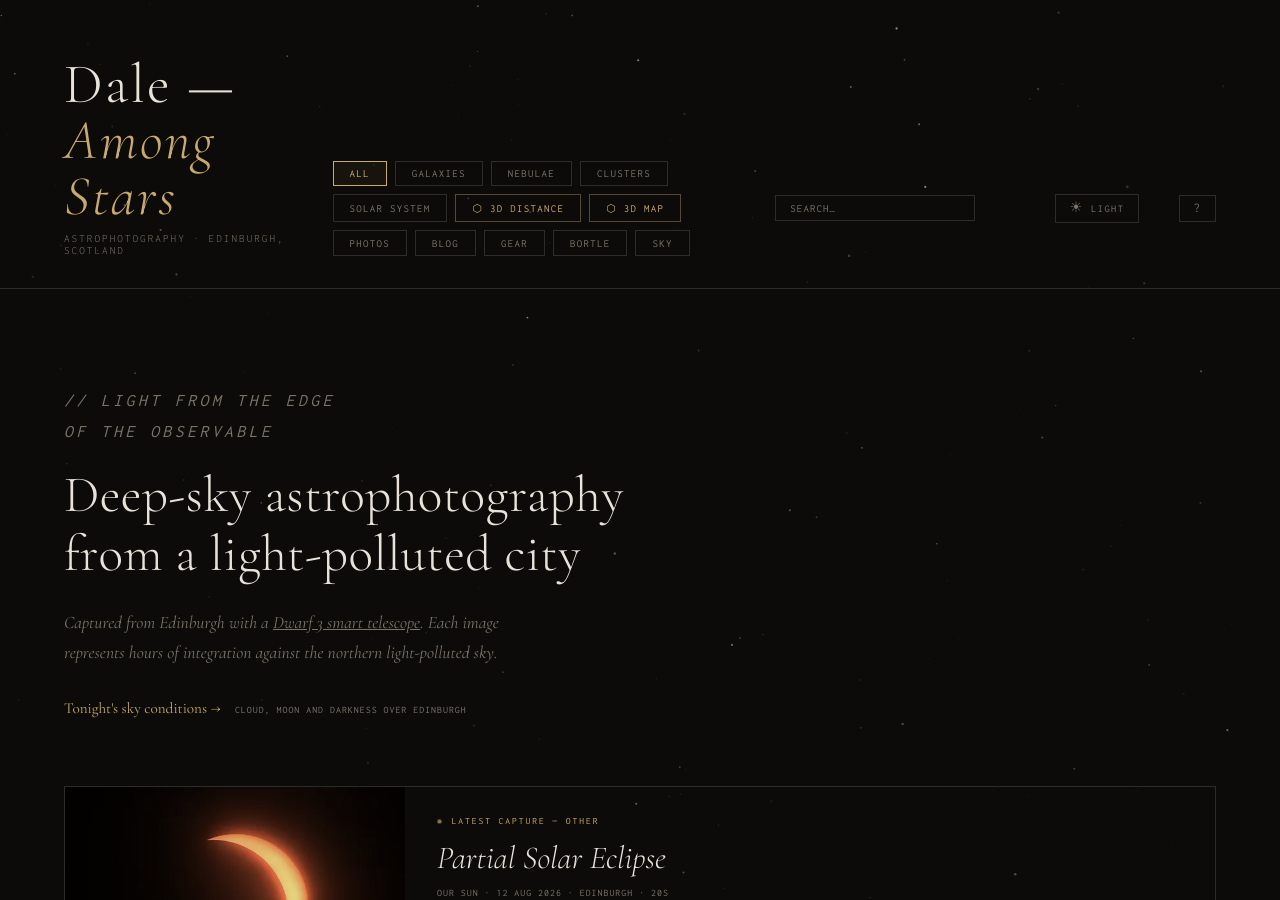
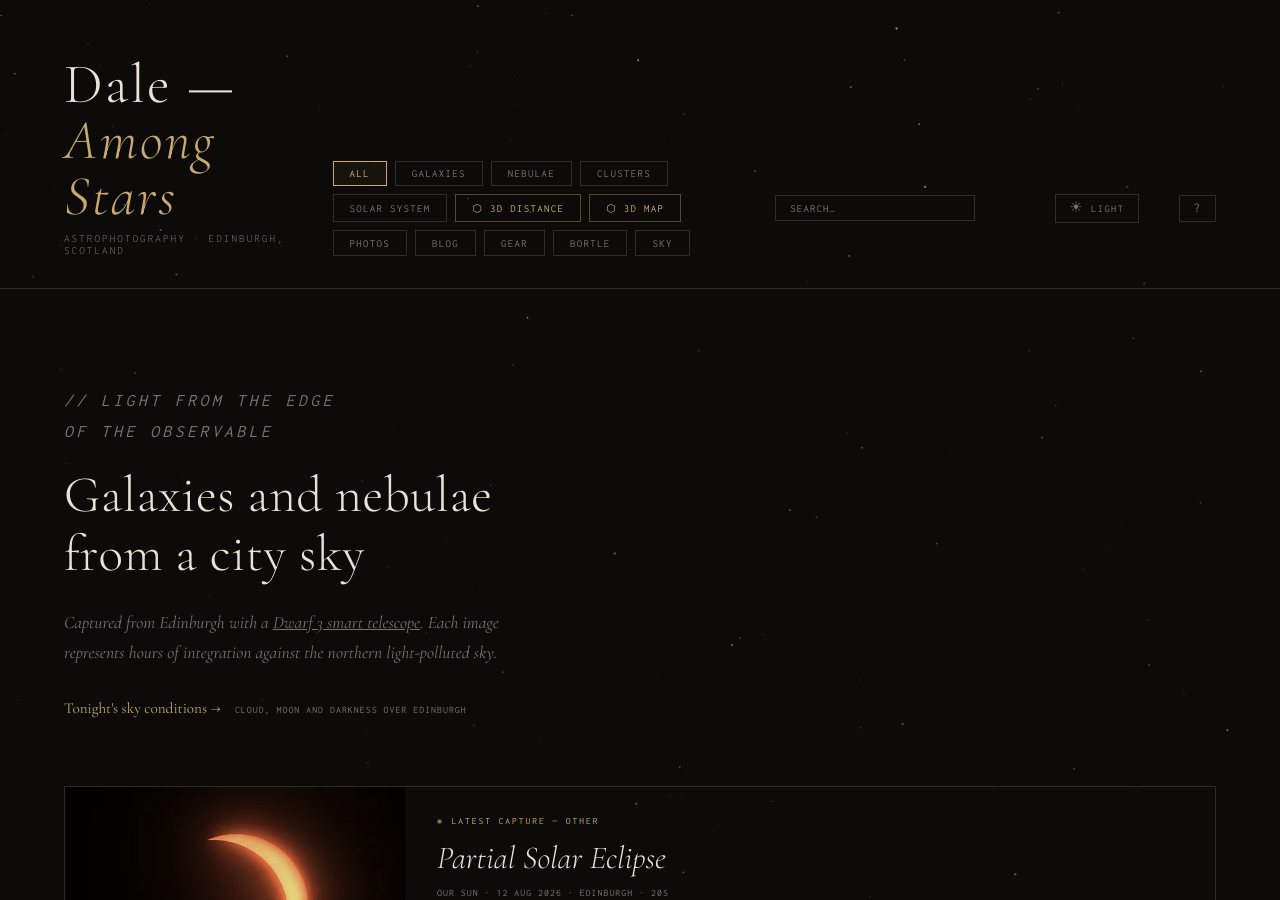
Before and after one commit to CMDRPhaedra/Astrophotography, a Jekyll site: the page index.html, which Jekyll copies as it is, in a window 1280 px wide and 900 px high. Built offline with Jekyll 4.4.1, drawn with Linux system fonts in a browser that asks for light colours.

Commit message:
Fit the hero heading to the column it renders in
'Deep-sky astrophotography' measures 650px in Cormorant Garamond at the h2's
3.8rem cap, against a 572px hero column, so the heading wrapped to four
ragged lines instead of the two its <br> intends — worse at viewports above
1520px, where the clamp stops scaling the type down.

Measured the candidates against the real font at that worst case. Anything
containing 'light-polluted' is out: the phrase alone is 598px. 'Galaxies and
nebulae' / 'from a city sky' comes in at 497 and 349, keeps the two content
terms nothing else in the hero mentions, and holds the light-pollution idea.
Verified two lines at 1440px and at 375px, no overflow either way.

```diff
--- a/index.html
+++ b/index.html
@@ -926,7 +926,7 @@
 <!-- HERO -->
 <section class="hero">
   <p class="hero-label">// Light from the edge<br>of the observable</p>
-  <h2>Deep-sky astrophotography<br>from a light-polluted city</h2>
+  <h2>Galaxies and nebulae<br>from a city sky</h2>
   <p>Captured from Edinburgh with a <a href="/gear/" style="color:inherit;">Dwarf 3 smart telescope</a>. Each image represents hours of integration against the northern light-polluted sky.</p>
   <p class="hero-sky"><a href="/sky/">Tonight's sky conditions &rarr;</a> <span>Cloud, moon and darkness over Edinburgh</span></p>
 </section>
```
